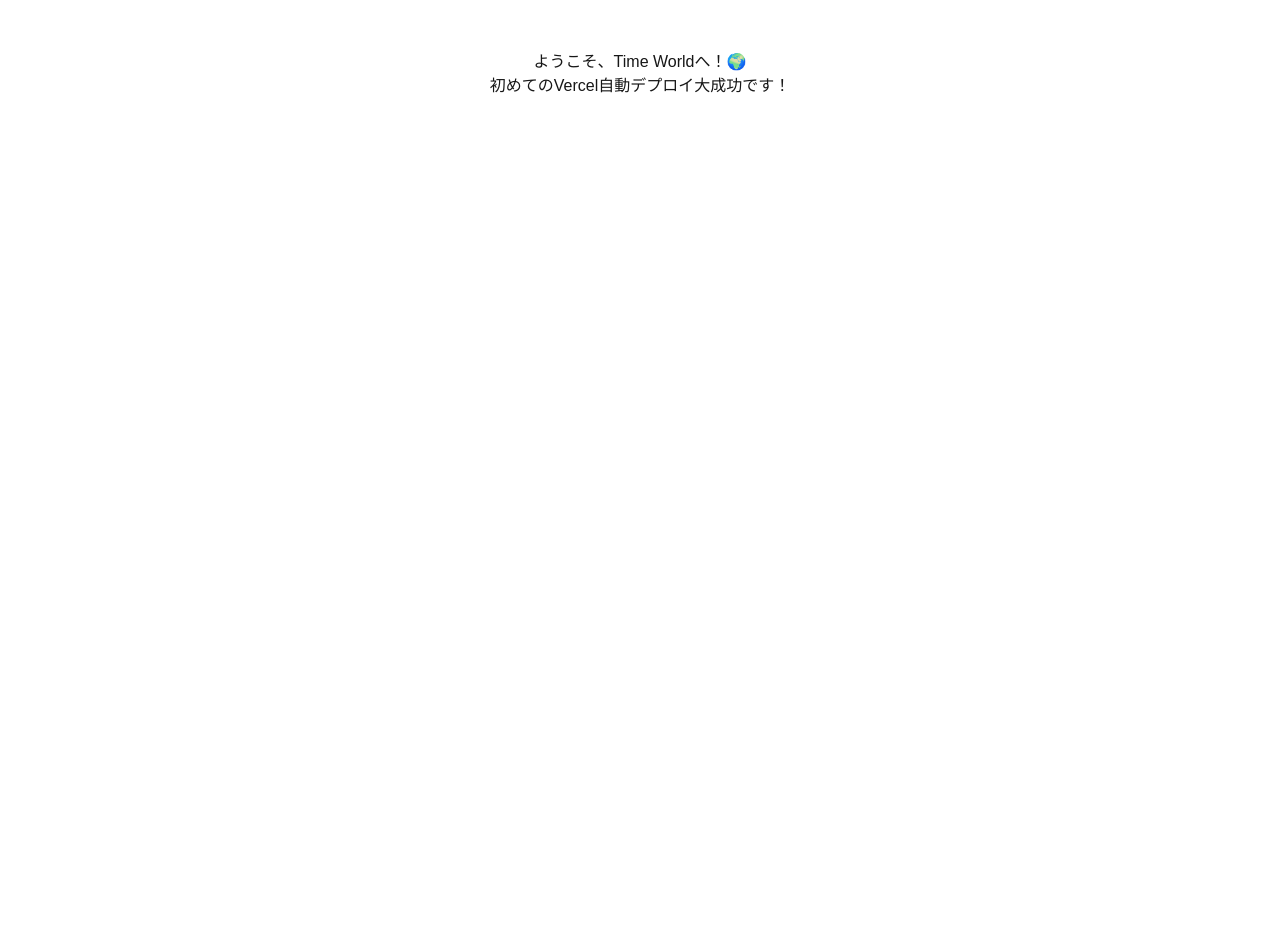
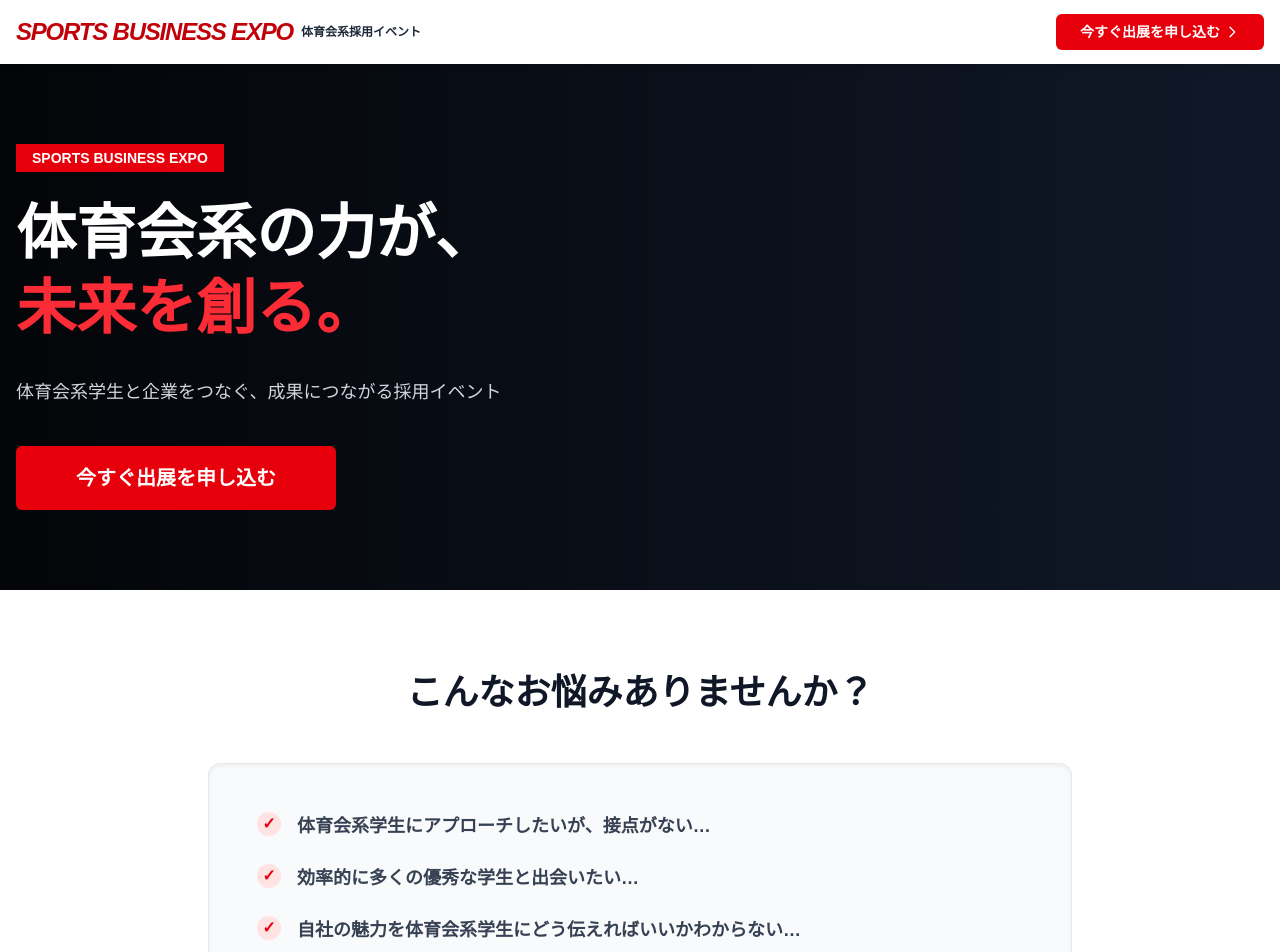
Before and after one commit to yuku0509/time-world, a Next.js app: page / in a window 1280 px wide. Shown: the top 952 px of the page. Before the commit the page ends 800 px from the top, so only its background shows below. Built offline with nearby package versions, Linux system fonts and the light colour scheme.

Commit message:
簡易LPの作成

```diff
--- a/app/page.tsx
+++ b/app/page.tsx
@@ -1,8 +1,22 @@
+// app/page.tsx
+import Header from "@/components/layouts/Header";
+import HeroSection from "@/features/lp/components/HeroSection";
+import TroubleSection from "@/features/lp/components/TroubleSection";
+
 export default function Home() {
   return (
-    <main style={{ padding: '50px', textAlign: 'center', fontFamily: 'sans-serif' }}>
-      <h1>ようこそ、Time Worldへ！🌍</h1>
-      <p>初めてのVercel自動デプロイ大成功です！</p>
-    </main>
+    <>
+      <Header />
+      <main>
+        {/* 作った部品をレゴブロックのように並べるだけ！ */}
+        <HeroSection />
+        <TroubleSection />
+      </main>
+
+      {/* 簡易的なフッター */}
+      <footer className="bg-gray-900 text-white py-10 text-center text-sm">
+        <p>&copy; 2026 SPORTS BUSINESS EXPO All rights reserved.</p>
+      </footer>
+    </>
   );
 }
--- /dev/null
+++ b/components/elements/Button.tsx
@@ -0,0 +1,20 @@
+// src/components/elements/Button.tsx
+import Link from 'next/link';
+import { ReactNode } from 'react';
+
+interface ButtonProps {
+  children: ReactNode;
+  href: string;
+  className?: string;
+}
+
+export default function Button({ children, href, className = '' }: ButtonProps) {
+  return (
+    <Link
+      href={href}
+      className={`bg-red-600 text-white font-bold rounded-md hover:bg-red-700 transition duration-300 flex items-center justify-center ${className}`}
+    >
+      {children}
+    </Link>
+  );
+}
--- /dev/null
+++ b/components/elements/SectionTitle.tsx
@@ -0,0 +1,19 @@
+// components/elements/SectionTitle.tsx
+interface SectionTitleProps {
+  title: string;
+  subtitle?: string;
+  center?: boolean;
+}
+
+export default function SectionTitle({ title, subtitle, center = true }: SectionTitleProps) {
+  return (
+    <div className={`mb-12 ${center ? 'text-center' : 'text-left'}`}>
+      {subtitle && (
+        <p className="text-red-600 font-bold text-lg mb-2">{subtitle}</p>
+      )}
+      <h2 className="text-2xl md:text-4xl font-extrabold text-gray-900 leading-tight">
+        {title}
+      </h2>
+    </div>
+  );
+}
--- /dev/null
+++ b/components/layouts/Header.tsx
@@ -0,0 +1,33 @@
+// src/components/layouts/Header.tsx
+import Link from 'next/link';
+import Button from '@/components/elements/Button';
+
+export default function Header() {
+  return (
+    // sticky と top-0 で画面上部に固定し、z-50で常に一番手前に表示させます
+    <header className="w-full bg-white shadow-md sticky top-0 z-50">
+      <div className="max-w-7xl mx-auto px-4 h-16 flex items-center justify-between">
+
+        {/* 左側：ロゴ部分（今回はテキストで代用） */}
+        <Link href="/" className="flex items-center gap-2">
+          <div className="text-red-700 font-extrabold text-2xl italic tracking-tighter">
+            SPORTS BUSINESS EXPO
+          </div>
+          <div className="text-gray-800 font-bold text-xs hidden sm:block">
+            体育会系採用イベント
+          </div>
+        </Link>
+
+        {/* 右側：申し込みボタン */}
+        <Button href="#apply" className="text-sm px-6 py-2">
+          今すぐ出展を申し込む
+          {/* 右向きの矢印アイコン（SVG） */}
+          <svg className="w-4 h-4 ml-1" fill="none" stroke="currentColor" viewBox="0 0 24 24">
+            <path strokeLinecap="round" strokeLinejoin="round" strokeWidth={2} d="M9 5l7 7-7 7" />
+          </svg>
+        </Button>
+
+      </div>
+    </header>
+  );
+}
--- /dev/null
+++ b/features/lp/components/HeroSection.tsx
@@ -0,0 +1,29 @@
+// features/lp/components/HeroSection.tsx
+import Button from "@/components/elements/Button";
+
+export default function HeroSection() {
+  return (
+    <section className="relative bg-gray-900 text-white py-20 overflow-hidden">
+      {/* 実際の画像が入るまでのダミー背景 */}
+      <div className="absolute inset-0 bg-gradient-to-r from-black to-transparent opacity-80 z-10" />
+
+      <div className="max-w-7xl mx-auto px-4 relative z-20">
+        <div className="max-w-2xl">
+          <p className="inline-block bg-red-600 text-white px-4 py-1 font-bold text-sm mb-6">
+            SPORTS BUSINESS EXPO
+          </p>
+          <h1 className="text-4xl md:text-6xl font-black leading-tight mb-8">
+            体育会系の力が、<br />
+            <span className="text-red-500">未来を創る。</span>
+          </h1>
+          <p className="text-base md:text-lg mb-10 text-gray-300">
+            体育会系学生と企業をつなぐ、成果につながる採用イベント
+          </p>
+          <Button href="#apply" className="w-full md:w-80 h-16 text-xl">
+            今すぐ出展を申し込む
+          </Button>
+        </div>
+      </div>
+    </section>
+  );
+}
--- /dev/null
+++ b/features/lp/components/TroubleSection.tsx
@@ -0,0 +1,33 @@
+// features/lp/components/TroubleSection.tsx
+import SectionTitle from "@/components/elements/SectionTitle";
+
+export default function TroubleSection() {
+  // 表示するお悩みのデータ（DTOの配列のようなイメージです）
+  const troubles = [
+    "体育会系学生にアプローチしたいが、接点がない…",
+    "効率的に多くの優秀な学生と出会いたい…",
+    "自社の魅力を体育会系学生にどう伝えればいいかわからない…",
+    "採用活動の成果を最大化したい…"
+  ];
+
+  return (
+    <section className="py-20 bg-white">
+      <div className="max-w-4xl mx-auto px-4">
+        <SectionTitle title="こんなお悩みありませんか？" />
+
+        <div className="bg-gray-50 p-8 md:p-12 rounded-xl shadow-inner border border-gray-200">
+          <ul className="space-y-6">
+            {troubles.map((text, index) => (
+              <li key={index} className="flex items-start gap-4">
+                <span className="flex-shrink-0 w-6 h-6 bg-red-100 text-red-600 rounded-full flex items-center justify-center font-bold">
+                  ✓
+                </span>
+                <p className="text-base md:text-lg text-gray-700 font-bold">{text}</p>
+              </li>
+            ))}
+          </ul>
+        </div>
+      </div>
+    </section>
+  );
+}
```
